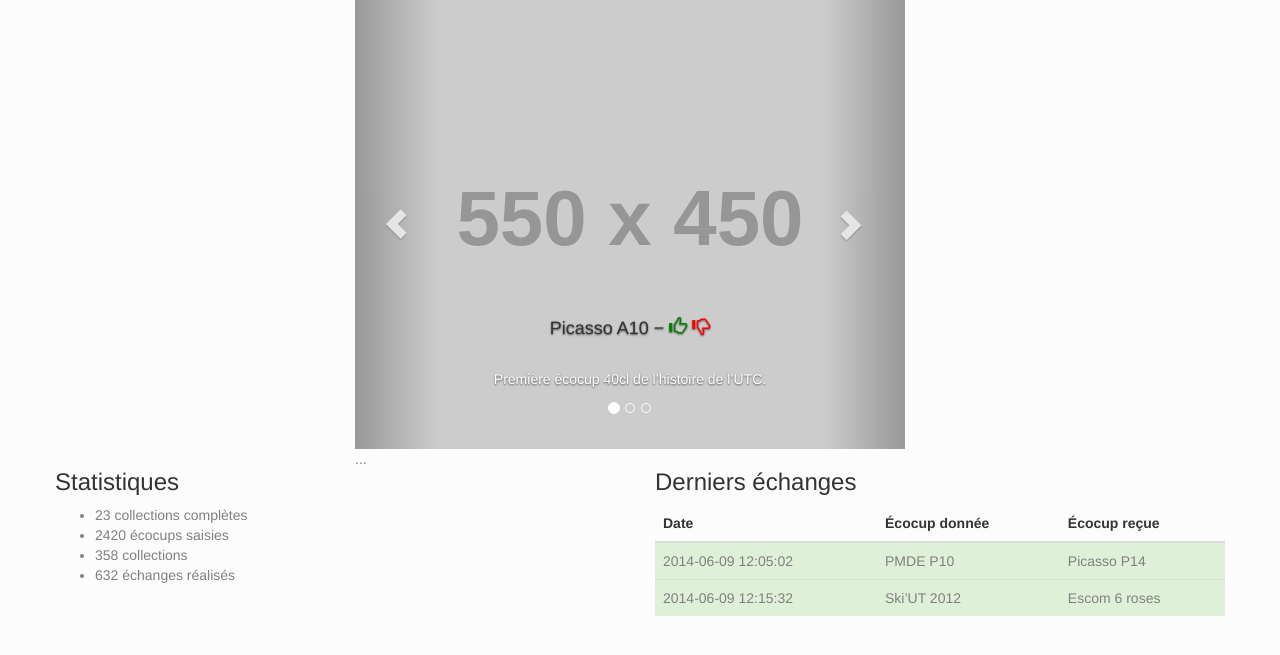
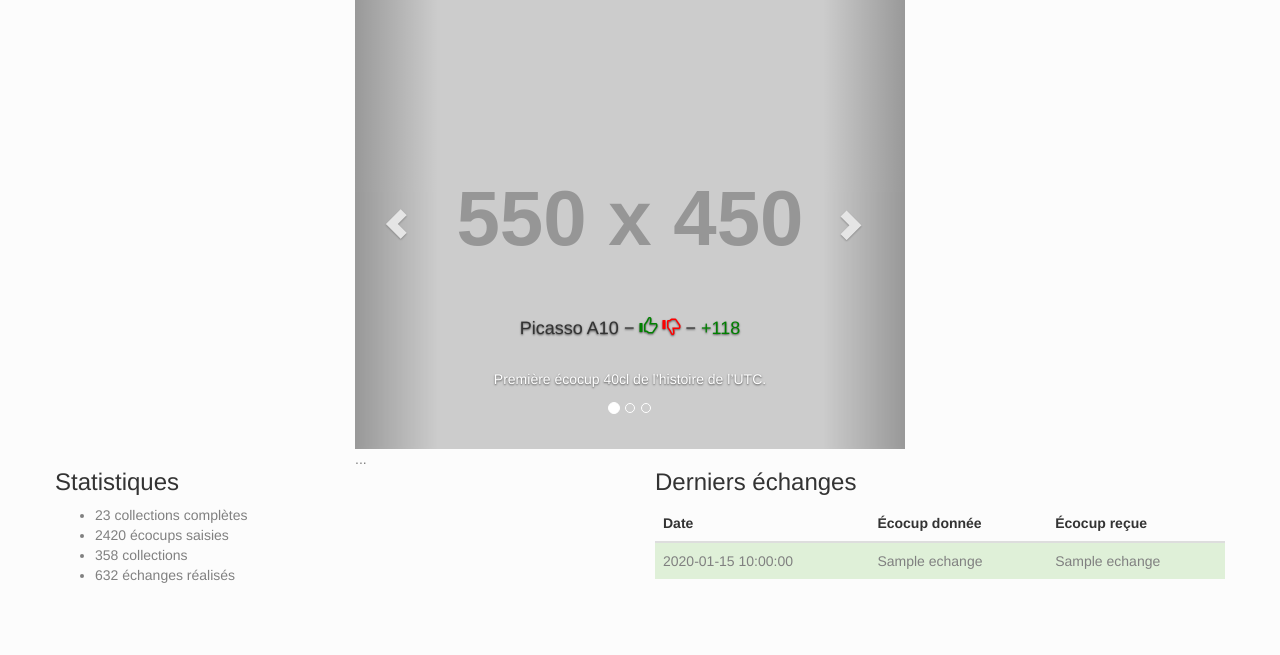
Before and after one commit to alecalve/troc-ecocup, a Flask app: template templates/base/index.html in a window 1280 px wide. Shown: the part 63-718 px from the top of the page. Run offline with Flask 2, Linux system fonts and the light colour scheme; tables that the repository leaves empty hold one stand-in row (values such as "Sample post"); the template is opened without the code that fills it: values that come from a table or form of the project are taken from there, most other values are stand-ins (such as "Sample title", 1, 10 or a date in 2020); grey boxes labelled with a size stand in for pictures from a placeholder-image service; some libraries are stand-ins or nearby versions.

Commit message:
Affichage derniers échanges

```diff
--- a/modules/base.py
+++ b/modules/base.py
@@ -4,6 +4,8 @@
 from flask import render_template, url_for, redirect, request, session, flash, Blueprint
 import conf
 from helpers import user_required
+from database import db
+from models import Ecocup, Echange
 
 bp = Blueprint('base', __name__, url_prefix='/')
 
@@ -12,4 +14,6 @@ bp = Blueprint('base', __name__, url_prefix='/')
 @user_required
 def index():
 	username = session["username"]
+	last_echanges = Echange.query.order_by(Echange.date).limit(10)
+
 	return render_template("base/index.html", **locals())
--- a/templates/base/index.html
+++ b/templates/base/index.html
@@ -45,19 +45,19 @@
         <div class="item active">
           <img src="http://placehold.it/550x450" alt="...">
           <div class="carousel-caption">
-            <h4>Picasso A10 − <a class="up"><span class="glyphicon glyphicon glyphicon-thumbs-up"></span></a> <a class="down"><span class="glyphicon glyphicon glyphicon-thumbs-down"></span></a></h4><br/><p>Première écocup 40cl de l’histoire de l’UTC.</p>
+            <h4>Picasso A10 − <a class="up"><span class="glyphicon glyphicon glyphicon-thumbs-up"></span></a> <a class="down"><span class="glyphicon glyphicon glyphicon-thumbs-down"></span></a> − <span class="up">+118</span></h4><br/><p>Première écocup 40cl de l’histoire de l’UTC.</p>
           </div>
         </div>
         <div class="item">
           <img src="http://placehold.it/550x450" alt="...">
           <div class="carousel-caption">
-            <h4>Escom 6 roses − <a class="up"><span class="glyphicon glyphicon glyphicon-thumbs-up"></span></a> <a class="down"><span class="glyphicon glyphicon glyphicon-thumbs-down"></span></a></h4>
+            <h4>Escom 6 roses − <a class="up"><span class="glyphicon glyphicon glyphicon-thumbs-up"></span></a> <a class="down"><span class="glyphicon glyphicon glyphicon-thumbs-down"></span></a> − <span class="up">+224</span></h4>
           </div>
         </div>
         <div class="item">
           <img src="http://placehold.it/550x450" alt="...">
           <div class="carousel-caption">
-            <h4>Picasso P14 − <a class="up"><span class="glyphicon glyphicon glyphicon-thumbs-up"></span></a> <a class="down"><span class="glyphicon glyphicon glyphicon-thumbs-down"></span></a></h4>
+            <h4>Picasso P14 − <a class="up"><span class="glyphicon glyphicon glyphicon-thumbs-up"></span></a> <a class="down"><span class="glyphicon glyphicon glyphicon-thumbs-down"></span></a> − <span class="up">+23</span></h4>
           </div>
         </div>
         ...
@@ -94,16 +94,13 @@
         </tr>
       </thead>
       <tbody>
+      {% for echange in last_echanges %}
         <tr class="success">
-          <td>2014-06-09 12:05:02</td>
-          <td>PMDE P10</td>
-          <td>Picasso P14</td>
+          <td>{{ echange.date }}</td>
+          <td>{{ echange.nom_ecocup1 }}</td>
+          <td>{{ echange.nom_ecocup2 }}</td>
         </tr>
-        <tr class="success">
-          <td>2014-06-09 12:15:32</td>
-          <td>Ski’UT 2012</td>
-          <td>Escom 6 roses</td>
-        </tr>
+      {% endfor %}
       </tbody>
     </table>
   </div>
```
